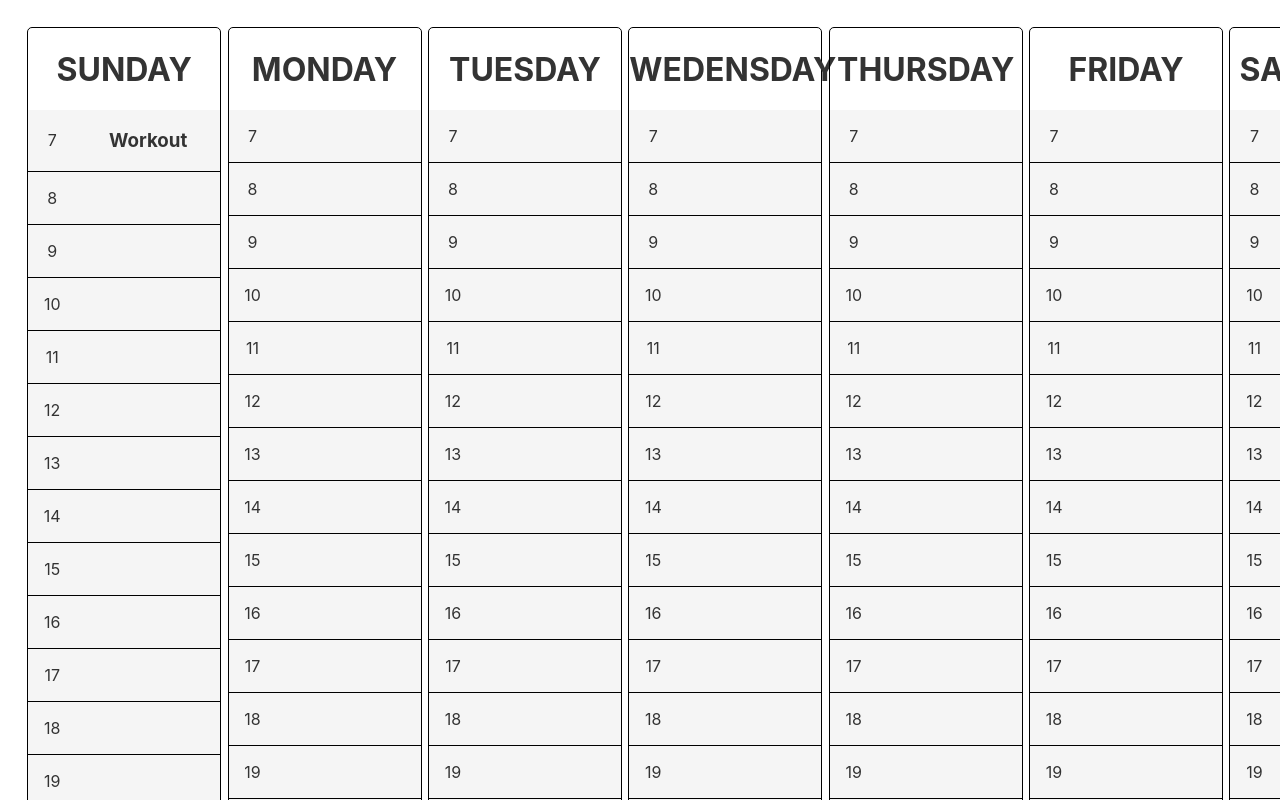
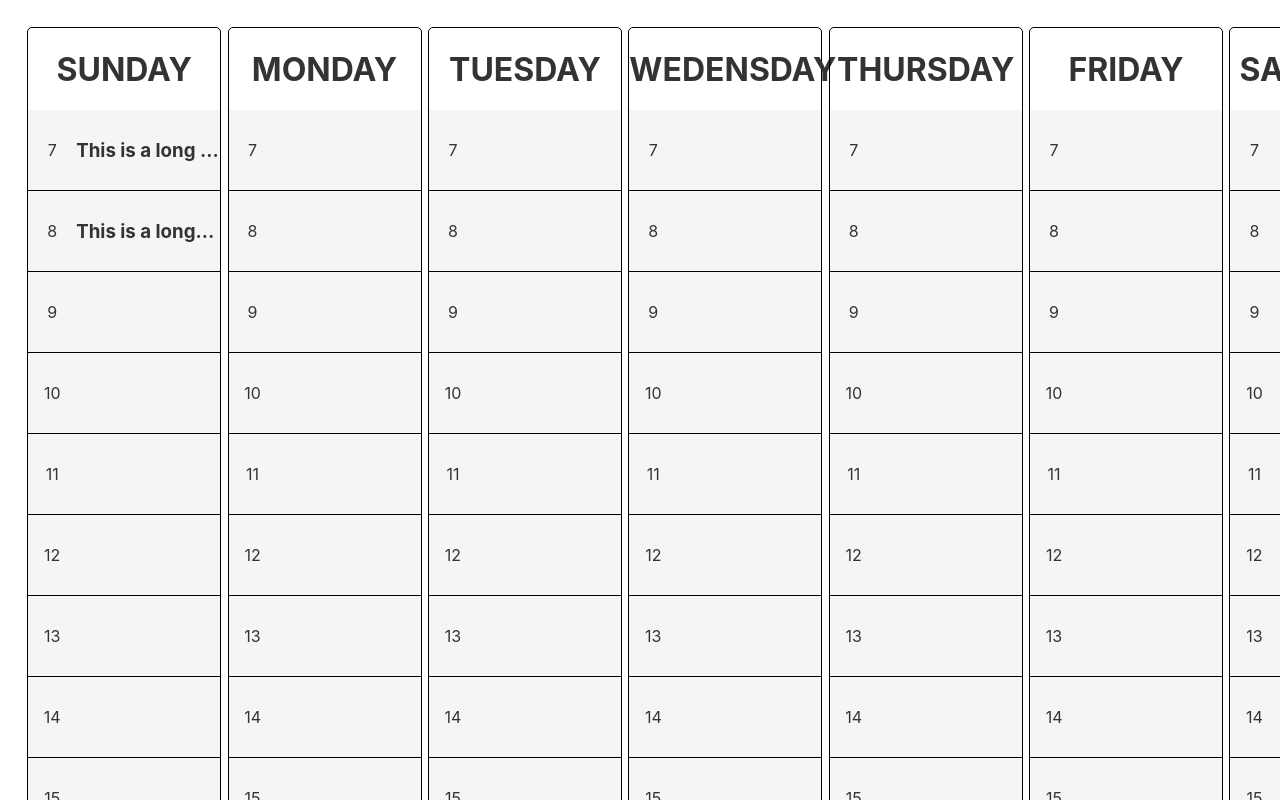
Before and after one commit to hansuribe/svelte-calendar, a Svelte app: page / in a window 1280 px wide. Shown: the top 800 px of the page. Built offline with nearby package versions, Linux system fonts and the light colour scheme.

Commit message:
fixed long tasks word overflow

```diff
--- a/src/components/Hour.svelte
+++ b/src/components/Hour.svelte
@@ -11,6 +11,7 @@
     .hour-container {
         width: 100%;
         display: flex;
+        min-height: 5em;
         flex-direction: row;
         align-items: center;
         border-bottom: 1px solid black;
@@ -28,5 +29,10 @@
 
     .hour-desc {
         flex: 3;
+        overflow: hidden !important;
+        display: inline-block;
+        white-space: nowrap;
+        text-align: start;
+        text-overflow: ellipsis;
     }
 </style>
--- a/src/data.js
+++ b/src/data.js
@@ -2,8 +2,8 @@ let days = [
     {
         name: "sunday",
         hours: {
-            7: "Workout",
-            8: "",
+            7: "This is a long task",
+            8: "This is a longer task, which is longer than the former task",
             9: "",
             10: "",
             11: "",
```
